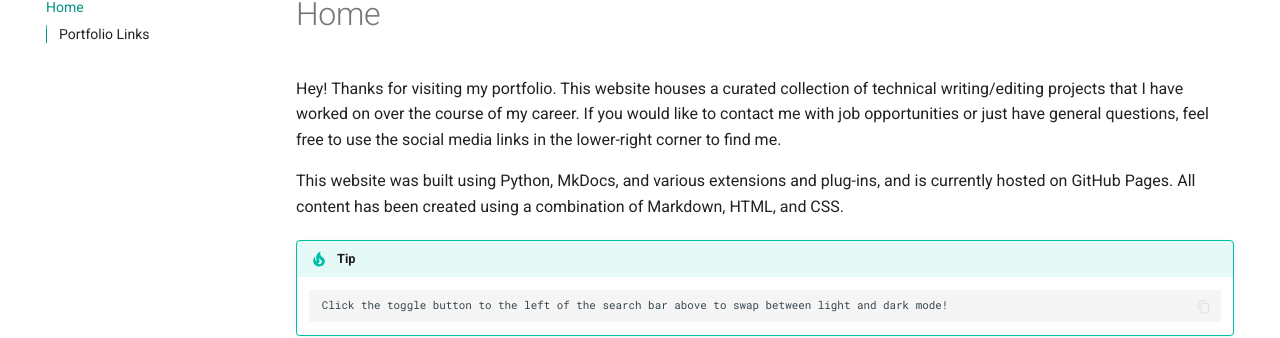
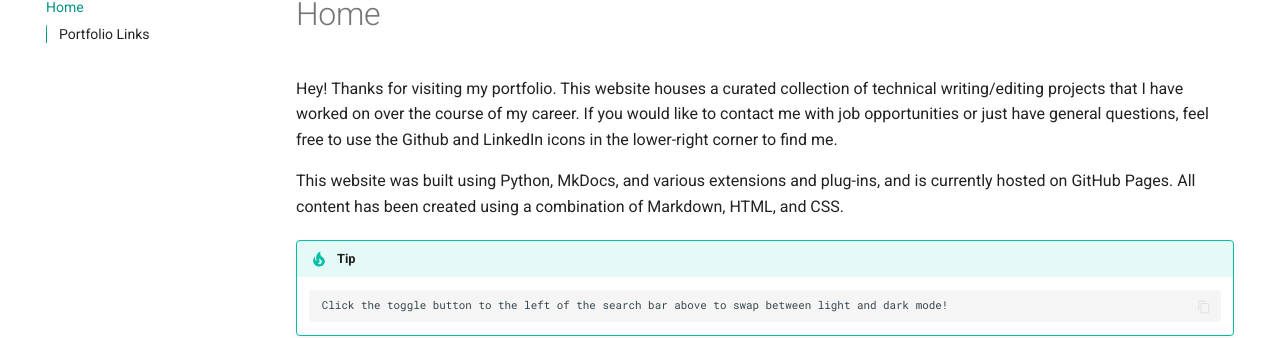
Before and after one commit to medinast21/medina-portfolio, an MkDocs documentation site: the page built from docs/index.md, in a window 1280 px wide. Shown: the part 152-490 px from the top of the page. Built offline with MkDocs 1.6.1 and Material for MkDocs 9.7.7, drawn with Linux system fonts in a browser that asks for light colours.

Commit message:
Update index.md

```diff
--- a/docs/index.md
+++ b/docs/index.md
@@ -1,6 +1,6 @@
 # Home
 
-Hey! Thanks for visiting my portfolio. This website houses a curated collection of technical writing/editing projects that I have worked on over the course of my career. If you would like to contact me with job opportunities or just have general questions, feel free to use the social media links in the lower-right corner to find me.
+Hey! Thanks for visiting my portfolio. This website houses a curated collection of technical writing/editing projects that I have worked on over the course of my career. If you would like to contact me with job opportunities or just have general questions, feel free to use the Github and LinkedIn icons in the lower-right corner to find me.
 
 This website was built using Python, MkDocs, and various extensions and plug-ins, and is currently hosted on GitHub Pages. All content has been created using a combination of Markdown, HTML, and CSS.
 
```
